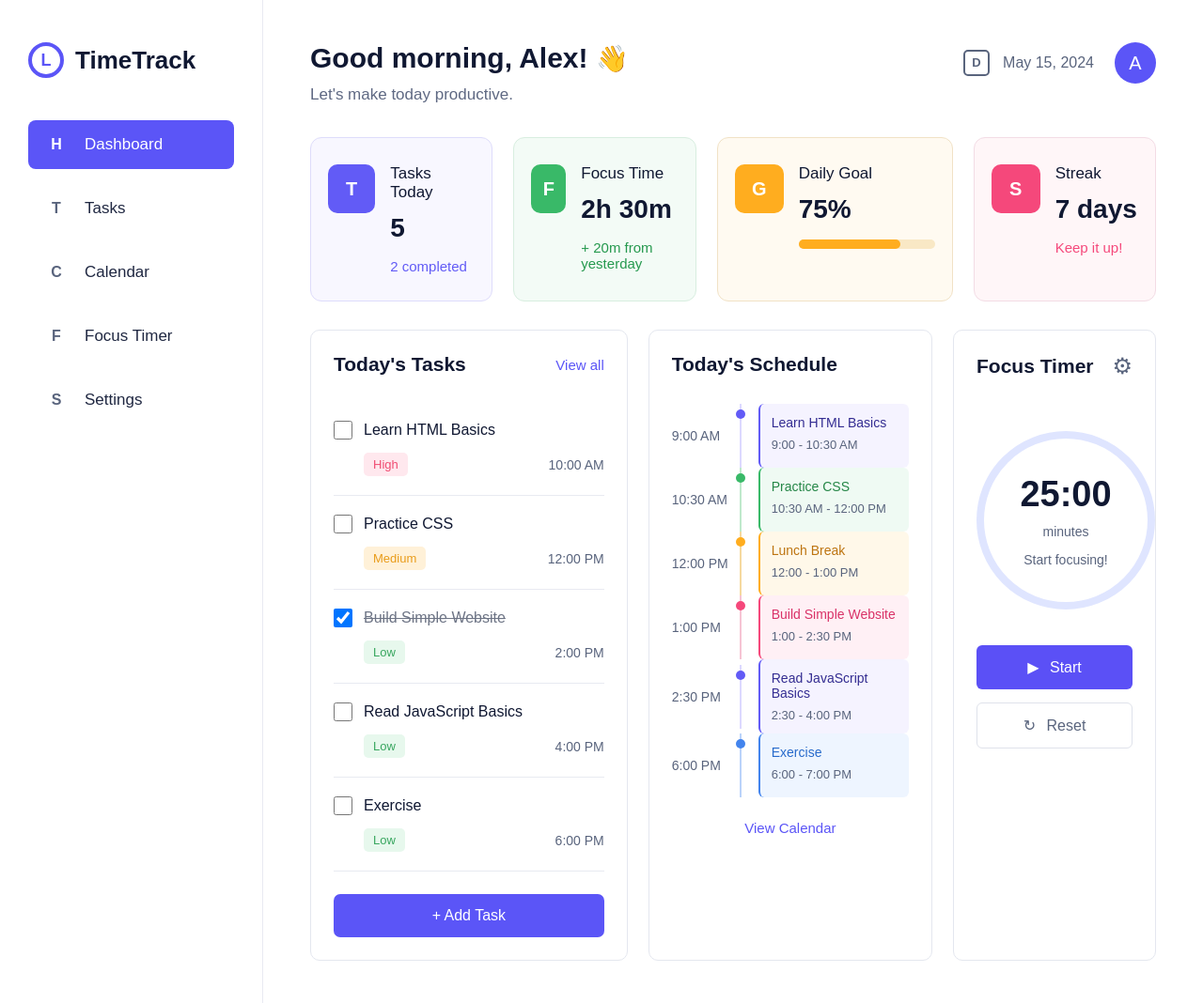
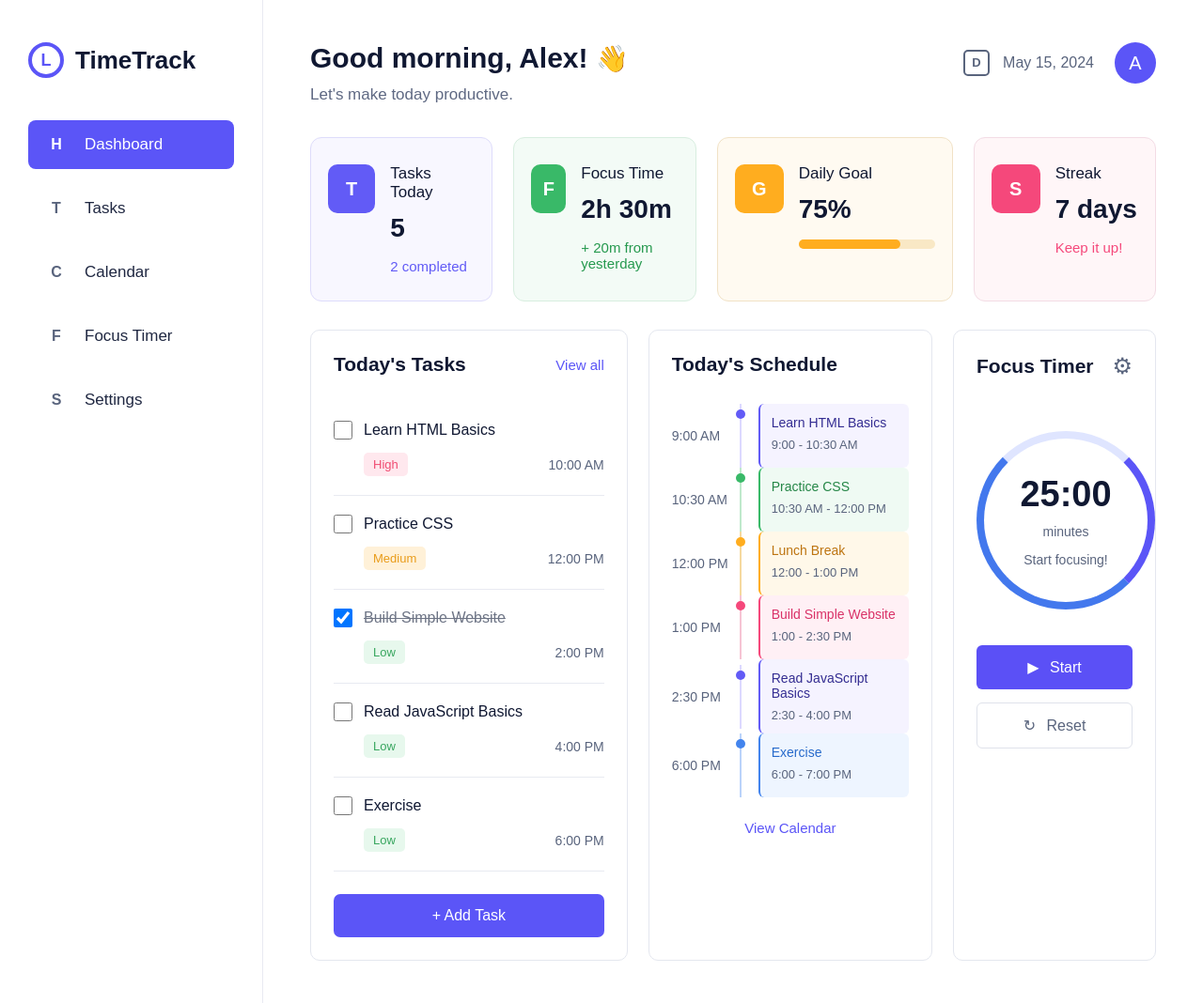
Before and after one commit to peterygalaxy-arch/Time-Management, a Flask app: page / in a window 1280 px wide. Shown: the whole page at 94% size. Run offline with Flask 3, Linux system fonts and the light colour scheme.

Commit message:
colour the timer circle

```diff
--- a/static/style.css
+++ b/static/style.css
@@ -543,6 +543,9 @@ body {
     height: 190px;
     margin: 55px auto 0 auto;
     border: 8px solid #dfe5ff;
+    border-right-color: #5b55f7;
+    border-bottom-color: #4378ed;
+    border-left-color: #4378ed;
     border-radius: 50%;
 }
 
```
